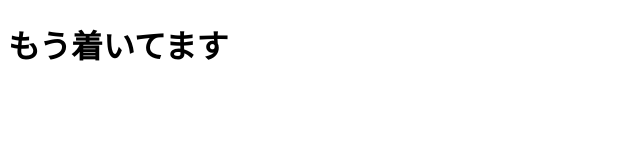
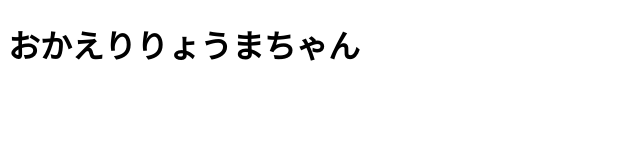
Before and after one commit to MutsukiOri/spwimdar_first_try, a plain HTML site: page index.html in a window 1280 px wide. Shown: the whole page, without its empty margins (0-640 px from the left). Drawn offline with Linux system fonts and the light colour scheme.

Commit message:
おかえり

```diff
--- a/index.html
+++ b/index.html
@@ -1,6 +1,6 @@
 <!DOCTYPE html>
 <html>
 <body>
-<h1>もう着いてます</h1>
+<h1>おかえりりょうまちゃん</h1>
 </body>
 </html>
```
